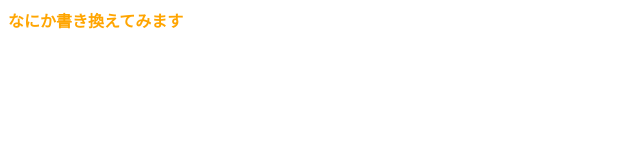
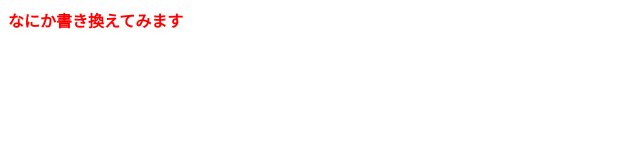
Before and after one commit to ruka-mj/20240429-git-workshop, a plain HTML site: page index.html in a window 1280 px wide. Shown: the whole page, without its empty margins (0-640 px from the left). Drawn offline with Linux system fonts and the light colour scheme.

Commit message:
Update index.html

```diff
--- a/index.html
+++ b/index.html
@@ -5,6 +5,6 @@
     <title>タイトル</title>
   </head>
   <body>
-    <strong style="color: orange">なにか書き換えてみます</strong>
+    <strong style="color: red">なにか書き換えてみます</strong>
   </body>
 </html>
```
